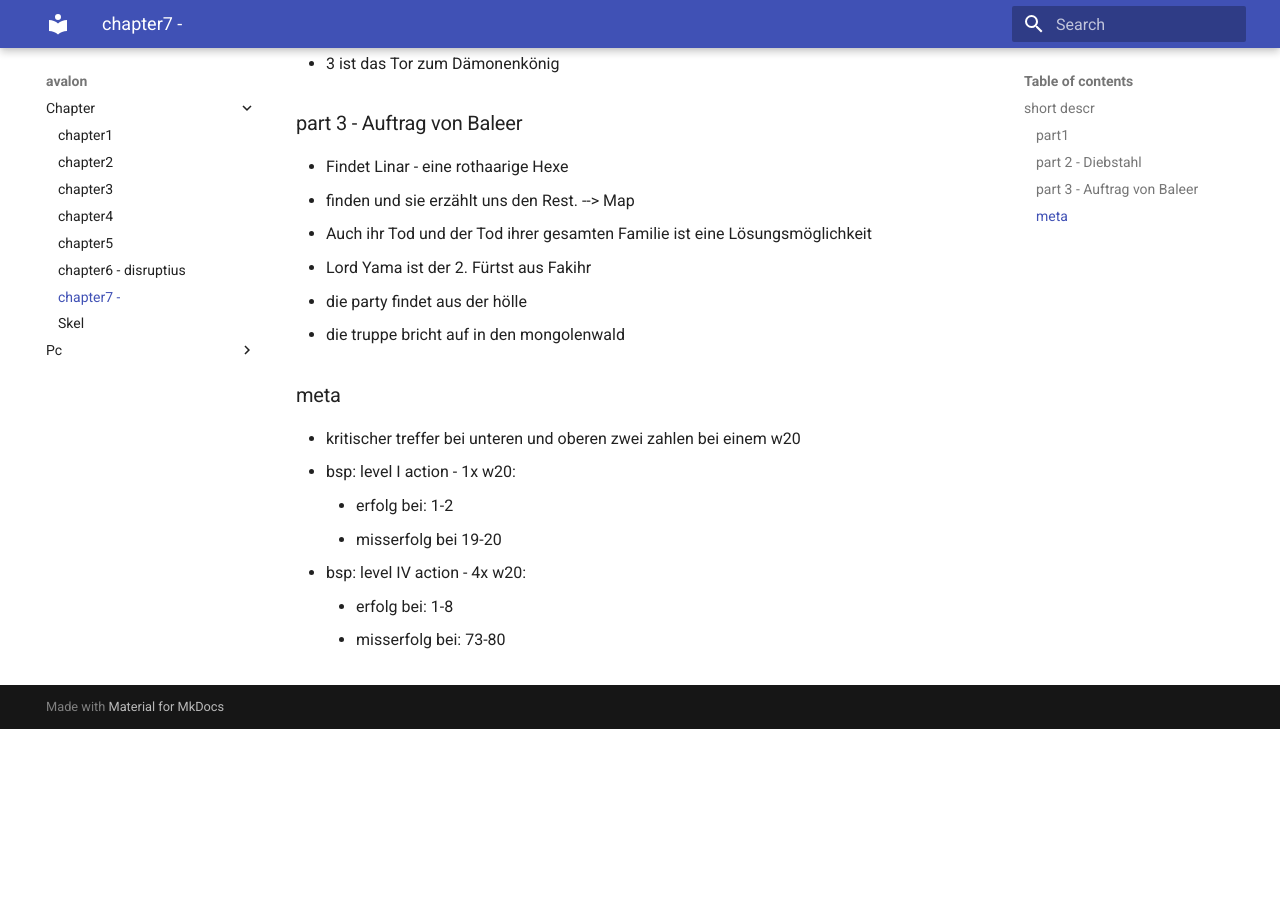
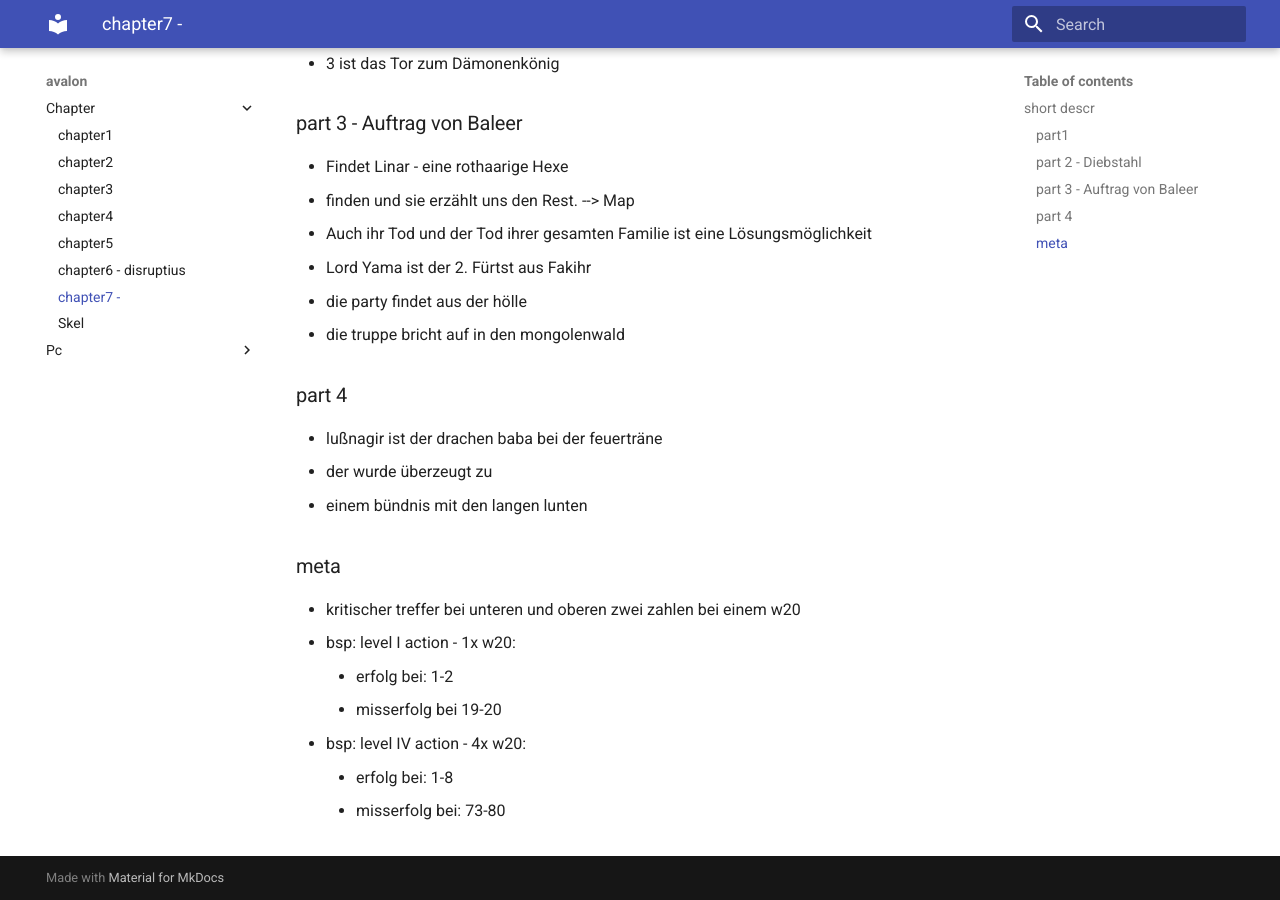
Before and after one commit to mkdocs-pnp/avalon, an MkDocs documentation site: the page built from docs/chapter/chapter7.md, in a window 1280 px wide and 900 px high, scrolled down 859 px. Built offline with MkDocs 1.6.1 and Material for MkDocs 9.7.7, drawn with Linux system fonts in a browser that asks for light colours; before the commit the page ends 1588 px from its top, so only the background shows below that.

Commit message:
Update chapter7.md

```diff
--- a/docs/chapter/chapter7.md
+++ b/docs/chapter/chapter7.md
@@ -34,6 +34,12 @@
  + die party findet aus der hölle
  + die truppe bricht auf in den mongolenwald
 
+### part 4
+
++ lußnagir ist der drachen baba bei der feuerträne
++ der wurde überzeugt zu
+  + einem bündnis mit den langen lunten
+
 ### meta
 
 + kritischer treffer bei unteren und oberen zwei zahlen bei einem w20
```
